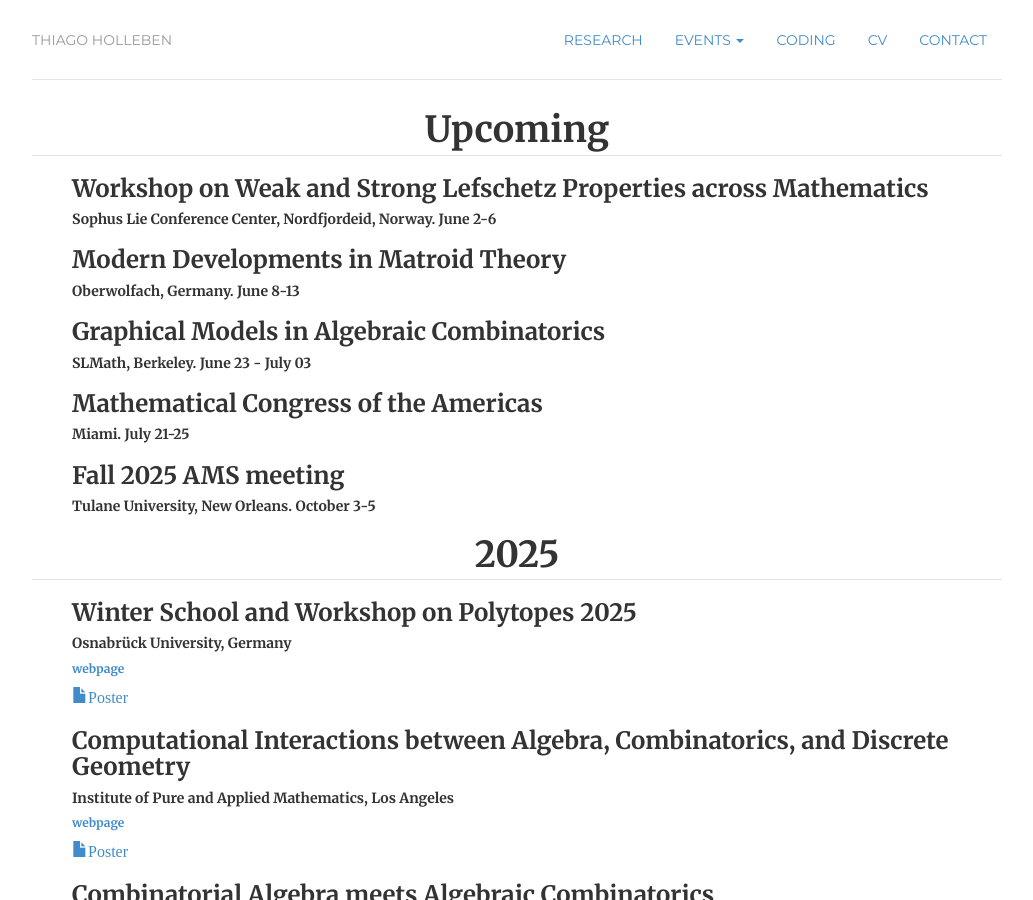
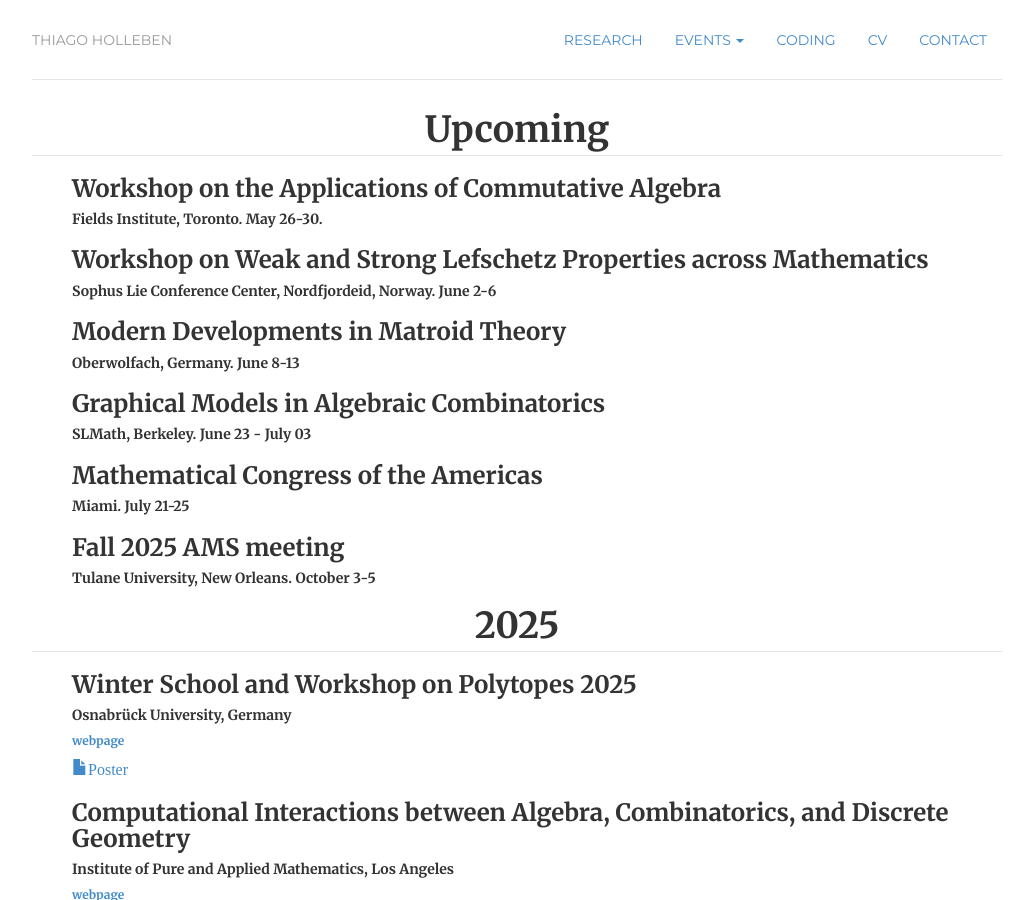
Before and after one commit to hollebenthiago/hollebenthiago.github.io, a Jekyll site: the page built from attended/index.html, in a window 1280 px wide and 900 px high. Shown: the whole window, without its empty margins (123-1156 px from the left). Built offline with Jekyll 4.4.1, drawn with Linux system fonts in a browser that asks for light colours.

Commit message:
short update submission

```diff
--- a/attended/index.html
+++ b/attended/index.html
@@ -11,6 +11,14 @@ description: Thiago Holleben is a PhD candidate at Dalhousie University.
 
     <div class="paper-list">
         <ul>
+            <li>
+                <h3>
+                    Workshop on the Applications of Commutative Algebra
+                </h3>
+                <h5>
+                    Fields Institute, Toronto. May 26-30.
+                </h5>
+            </li>
             <li>
                 <h3>
                     Workshop on Weak and Strong Lefschetz Properties across Mathematics
--- a/research/index.html
+++ b/research/index.html
@@ -25,7 +25,7 @@ description: Thiago Holleben is a PhD candidate at Dalhousie University.
                     <h5>
                         With <a href="https://server.math.umanitoba.ca/~coopers5/">Susan M. Cooper</a>, <a href="https://www.mathstat.dal.ca/~faridi/">Sara Faridi</a>, <a href="https://www.researchgate.net/profile/Lisa-Nicklasson">Lisa Nicklasson</a> and <a href = "https://ms.mcmaster.ca/~vantuyl/">Adam Van Tuyl </a>
                     </h5>
-                    <h6><a href="https://arxiv.org/abs/2503.18490"><i class="glyphicon glyphicon-file"></i> arxiv:2503.18490</a></h6>
+                    <h6><a href="https://arxiv.org/abs/2503.18490"><i class="glyphicon glyphicon-file"></i> arxiv:2503.18490</a> (submitted)</h6>
                     <details class="styled">
                         <summary>
                             Abstract
```
Also changed, not shown: 5 other files.
